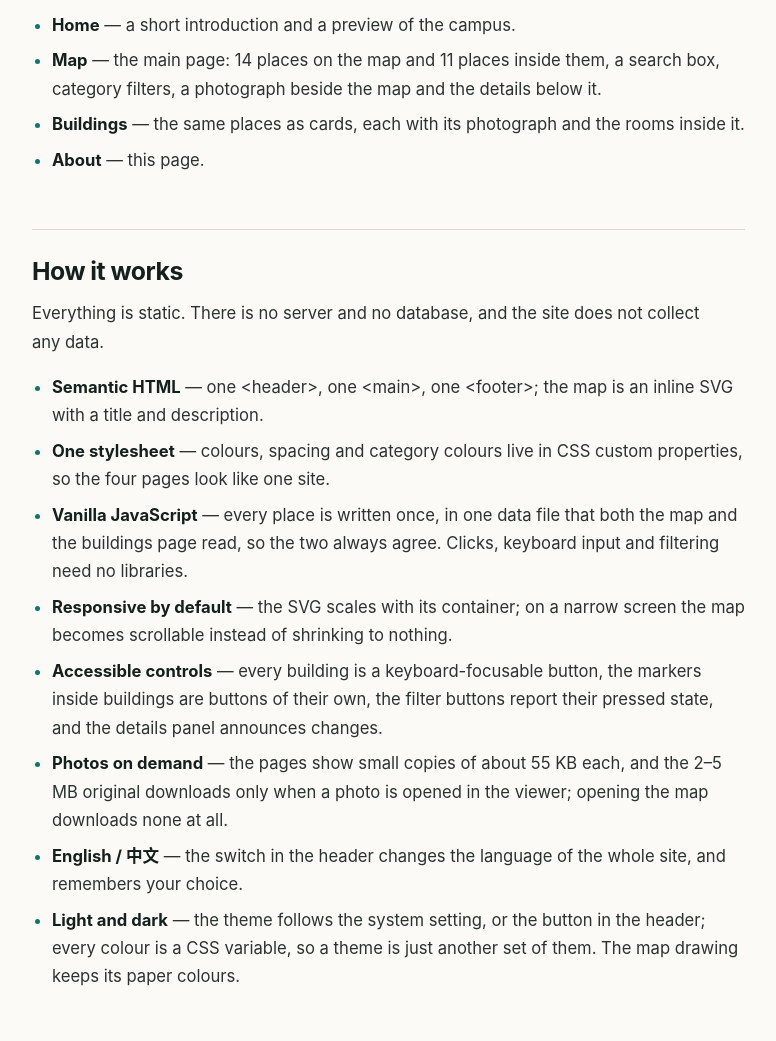
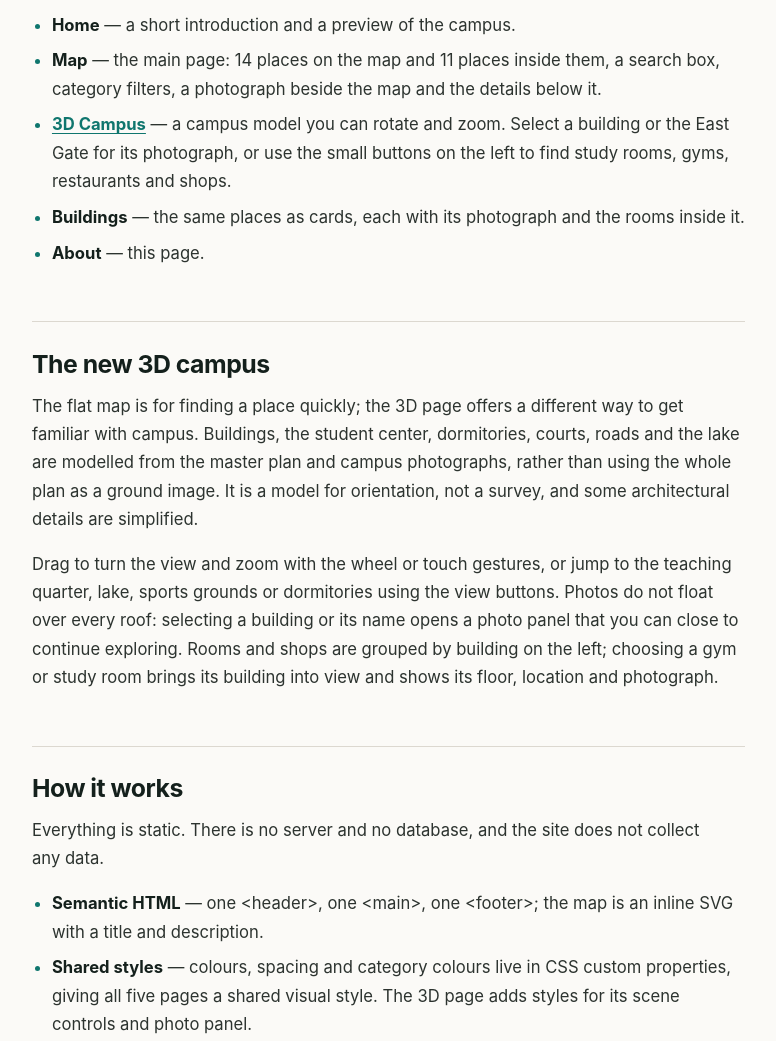
Before and after one commit to kalueriw/campus-map, a plain HTML site: page about.html in a window 1280 px wide. Shown: the part 748-1789 px from the top of the page, without its empty margins (72-848 px from the left). Drawn offline with Linux system fonts and the light colour scheme.

Commit message:
add 3D campus scene and related assets

```diff
--- a/about.html
+++ b/about.html
@@ -80,19 +80,24 @@
     <ul>
       <li><strong data-zh="首页">Home</strong><span data-zh="——简短介绍和校园预览。"> — a short introduction and a preview of the campus.</span></li>
       <li><strong data-zh="地图">Map</strong><span data-zh="——主页面：地图上的 14 个地点和楼内的 11 个场所，配有搜索框和分类筛选；点击后照片显示在地图右侧，详情在下方。"> — the main page: 14 places on the map and 11 places inside them, a search box, category filters, a photograph beside the map and the details below it.</span></li>
+      <li><strong><a href="campus.html" data-zh="3D 校园">3D Campus</a></strong><span data-zh="——可以旋转、缩放的立体校园。点击建筑或东门查看实拍照片，也可以用左侧的小按钮找到自习室、健身房、餐厅和店铺。"> — a campus model you can rotate and zoom. Select a building or the East Gate for its photograph, or use the small buttons on the left to find study rooms, gyms, restaurants and shops.</span></li>
       <li><strong data-zh="建筑">Buildings</strong><span data-zh="——同样的地点做成卡片，每张都带照片和楼内场所。"> — the same places as cards, each with its photograph and the rooms inside it.</span></li>
       <li><strong data-zh="关于">About</strong><span data-zh="——本页。"> — this page.</span></li>
     </ul>
+
+    <h2 data-zh="新增的 3D 校园">The new 3D campus</h2>
+    <p data-zh="平面地图适合快速找地点，3D 页面则让人从不同角度认识校园：教学楼、学生中心、宿舍、球场、道路和小湖，依据校园总平面图与实拍照片搭建立体模型，而不是把整张平面图贴在地上。它是用于认路的校园模型，不是精密测绘图；有些建筑细节做了简化。">The flat map is for finding a place quickly; the 3D page offers a different way to get familiar with campus. Buildings, the student center, dormitories, courts, roads and the lake are modelled from the master plan and campus photographs, rather than using the whole plan as a ground image. It is a model for orientation, not a survey, and some architectural details are simplified.</p>
+    <p data-zh="拖动可以旋转视角，滚轮或触控缩放可以拉近、拉远，也能用顶部按钮跳到教学区、湖畔、运动场或宿舍区。照片不会一直悬在楼顶：直接点建筑实体或名称按钮才会打开，关闭后继续看地图。左侧按建筑分组列出房间与店铺；点击健身房或自习室会转到所属建筑，并显示楼层、位置和实拍照片。">Drag to turn the view and zoom with the wheel or touch gestures, or jump to the teaching quarter, lake, sports grounds or dormitories using the view buttons. Photos do not float over every roof: selecting a building or its name opens a photo panel that you can close to continue exploring. Rooms and shops are grouped by building on the left; choosing a gym or study room brings its building into view and shows its floor, location and photograph.</p>
 
     <h2 data-zh="它是怎么实现的">How it works</h2>
     <p data-zh="全部是静态的。没有服务器，没有数据库，也不收集任何数据。">Everything is static. There is no server and no database, and the site does not collect any data.</p>
     <ul>
       <li><strong>Semantic HTML</strong><span data-zh="——一个 &lt;header&gt;、一个 &lt;main&gt;、一个 &lt;footer&gt;；地图是带标题和描述的内联 SVG。"> — one <code>&lt;header&gt;</code>, one <code>&lt;main&gt;</code>, one <code>&lt;footer&gt;</code>; the map is an inline SVG with a title and description.</span></li>
-      <li><strong>One stylesheet</strong><span data-zh="——颜色、间距和分类配色都放在 CSS 自定义属性里，四个页面看起来像一个网站。"> — colours, spacing and category colours live in CSS custom properties, so the four pages look like one site.</span></li>
+      <li><strong>Shared styles</strong><span data-zh="——颜色、间距和分类配色放在 CSS 自定义属性里，五个页面共用一套视觉风格；3D 页另有场景按钮和照片面板的样式。"> — colours, spacing and category colours live in CSS custom properties, giving all five pages a shared visual style. The 3D page adds styles for its scene controls and photo panel.</span></li>
       <li><strong>Vanilla JavaScript</strong><span data-zh="——所有地点只写在一个数据文件里，地图和建筑页都从它读取，所以两边永远一致；点击、键盘操作和筛选也都不用任何框架。"> — every place is written once, in one data file that both the map and the buildings page read, so the two always agree. Clicks, keyboard input and filtering need no libraries.</span></li>
       <li><strong>Responsive by default</strong><span data-zh="——SVG 随容器缩放；窄屏时地图改为横向滚动，而不是缩到看不清。"> — the SVG scales with its container; on a narrow screen the map becomes scrollable instead of shrinking to nothing.</span></li>
       <li><strong>Accessible controls</strong><span data-zh="——每栋建筑都是可键盘聚焦的按钮，楼内场所也是独立按钮，筛选按钮会报告按下状态，详情面板会播报变化。"> — every building is a keyboard-focusable button, the markers inside buildings are buttons of their own, the filter buttons report their pressed state, and the details panel announces changes.</span></li>
-      <li><strong>Photos on demand</strong><span data-zh="——页面上显示的是每张约 55 KB 的小图，只有在查看器里打开照片时才会下载 2–5 MB 的原图；打开地图本身不会下载任何照片。"> — the pages show small copies of about 55 KB each, and the 2–5 MB original downloads only when a photo is opened in the viewer; opening the map downloads none at all.</span></li>
+      <li><strong>Photos on demand</strong><span data-zh="——照片按需显示，进入地图或 3D 校园时不会一次加载所有地点照片。平面地图和建筑页使用压缩预览图，3D 页在选择地点后加载对应照片；照片还可以点开放大。"> — photographs appear on demand rather than loading every location's photo when the map or 3D campus opens. The flat map and building guide use compressed previews; the 3D page loads a place's photograph when it is selected. Photos can also be opened in a larger viewer.</span></li>
       <li><strong>English / 中文</strong><span data-zh="——右上角的开关切换整站语言，并记住你的选择。"> — the switch in the header changes the language of the whole site, and remembers your choice.</span></li>
       <li><strong>Light and dark</strong><span data-zh="——默认跟随系统设置，也可以用右上角的按钮切换；颜色都放在 CSS 变量里，换主题只是换一组变量。地图本身保持纸质地图的配色。"> — the theme follows the system setting, or the button in the header; every colour is a CSS variable, so a theme is just another set of them. The map drawing keeps its paper colours.</span></li>
     </ul>
@@ -102,7 +107,8 @@
       <li data-zh="如何用坐标系规划一张 SVG，以及为什么一个 viewBox 就能让画布自动响应式。">How to plan an SVG with a coordinate system, and why a <code>viewBox</code> makes a drawing responsive for free.</li>
       <li data-zh="如何把地图交互保持简单：选择、筛选、描述——不需要框架。">How to keep a map interaction simple: select, filter, describe — no framework needed.</li>
       <li data-zh="一张照片有多重。原图每张 2–5 MB，所以按需加载和一次加载二十张是完全不同的体验。">What a photograph weighs. Full-size pictures are 2–5 MB each, so a page that loads one on demand feels very different from one that loads twenty.</li>
-      <li data-zh="主动缩小范围，项目会容易多少。四个页面，一件清楚的事。">How much easier a project becomes when the scope is small on purpose. Four pages, one clear job.</li>
+      <li data-zh="如何把总平面图上的坐标转换成 3D 场景中的位置，以及为什么屋顶、道路、绿化和镜头都需要从多个角度检查。">How to translate master-plan coordinates into a 3D scene, and why roofs, roads, planting and camera positions need checking from more than one angle.</li>
+      <li data-zh="新增页面也要围绕同一个目的：帮助人认识校园、找到地点，而不是让界面越来越复杂。">How to keep a new page focused on the same purpose: helping people understand campus and find places, rather than adding complexity for its own sake.</li>
     </ul>
 
     <h2 data-zh="接下来想做的">What I would add next</h2>
```
